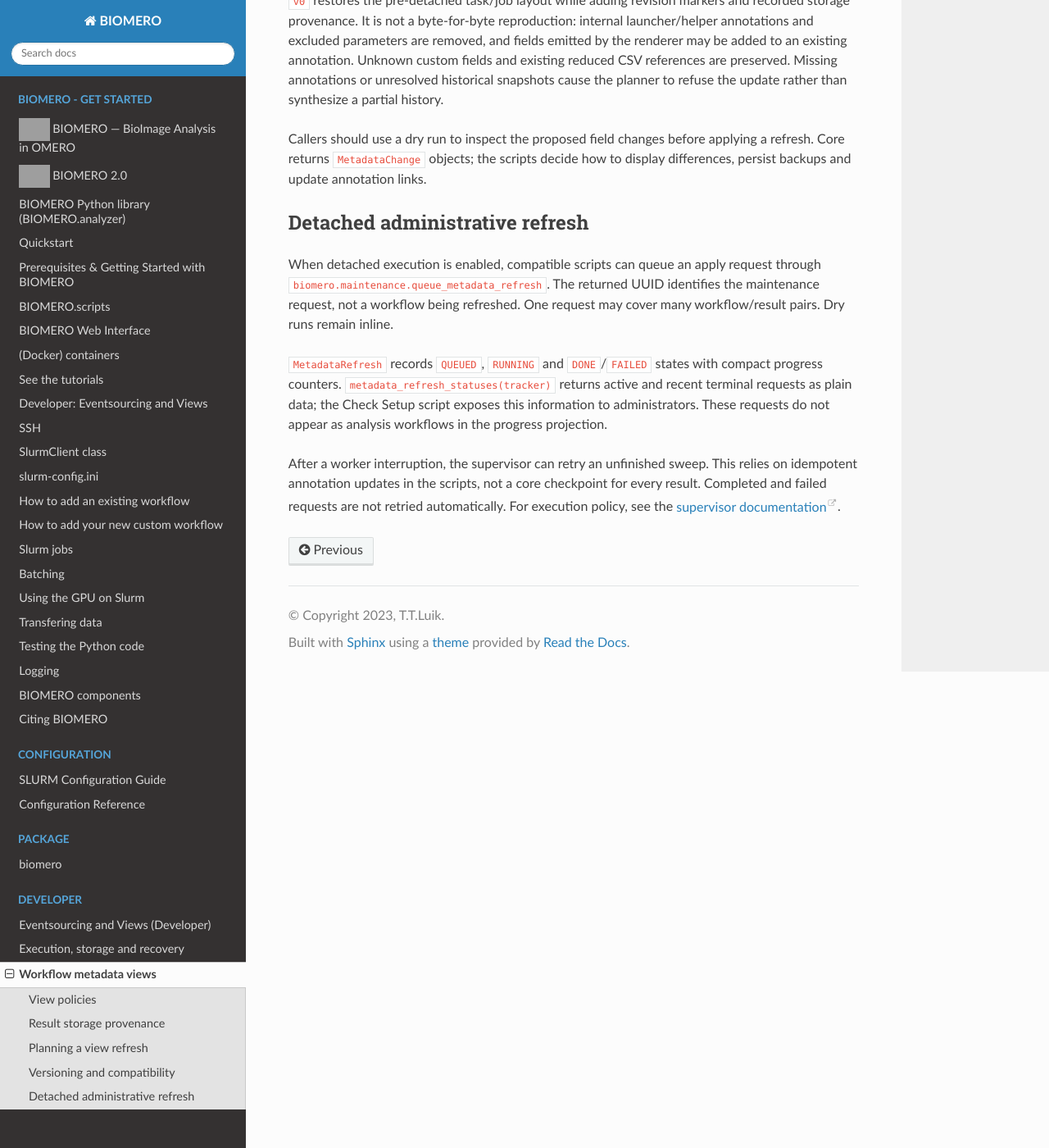
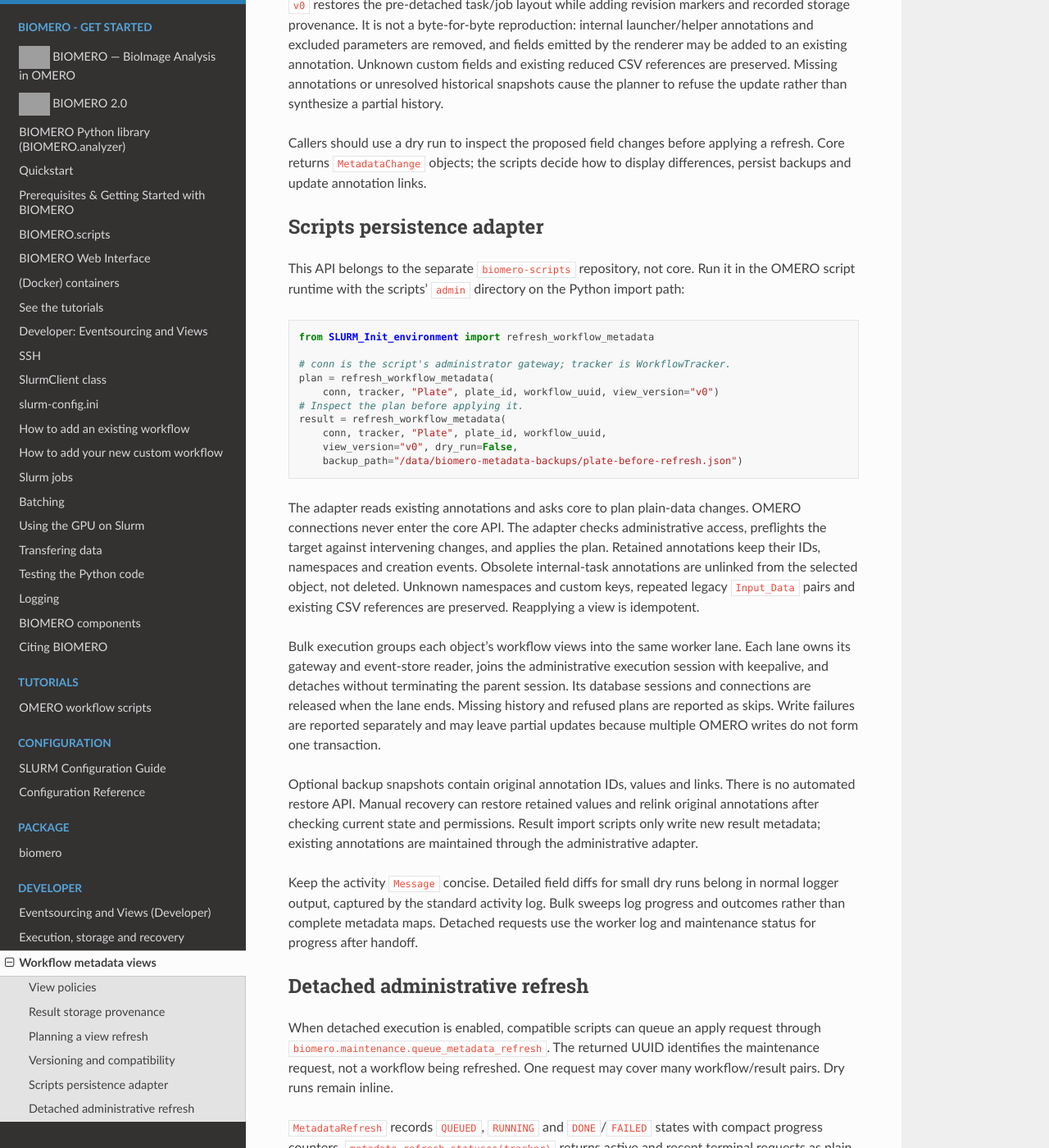
Before and after one commit to NL-BioImaging/biomero, a Sphinx documentation site: the page built from docs/developer/metadata-views.rst, in a window 1280 px wide and 1400 px high, scrolled down 2157 px. Shown: the whole window at 82% size. Built offline with Sphinx 7.4.7 and the Read the Docs theme 3.1.0, drawn with Linux system fonts in a browser that asks for light colours; pages that are not in the unit, such as notebooks, are missing from menus; some of the changed text lies outside the part shown; grey boxes are pictures that could not be loaded.

Commit message:
docs: publish OMERO scripts reference and metadata adapter guide (#39)

```diff
--- a/docs/components.rst
+++ b/docs/components.rst
@@ -9,6 +9,7 @@
   event-sourced tracking, and analysis views.
 * `BIOMERO.scripts <https://github.com/NL-BioImaging/biomero-scripts>`_ integrates
   workflow execution, result retrieval, and metadata persistence with OMERO.
+  See :doc:`scripts` for installation and the script reference.
 * `BIOMERO.importer <https://github.com/NL-BioImaging/BIOMERO.importer>`_ prepares
   and registers imported data with OMERO.
 * `OMERO.biomero <https://github.com/NL-BioImaging/OMERO.biomero>`_ provides the
--- a/docs/developer/metadata-views.rst
+++ b/docs/developer/metadata-views.rst
@@ -87,8 +87,10 @@
 
 The administrative refresh adapter is provided by biomero-scripts in
 ``admin/SLURM_Init_environment.py`` as an optional metadata refresh operation.
-Its documentation describes dry runs, backups,
-shared-annotation checks and updating existing views in place. No automatic
+The `administrator guide
+<https://nl-bioimaging.github.io/NL-BIOMERO/master/sysadmin/metadata-refresh.html>`_
+describes dry runs, backups, shared-annotation checks and updating existing views
+in place. No automatic
 migration runs during initialization. New result scripts continue to write
 ``v0``.
 
@@ -113,6 +115,53 @@
 applying a refresh. Core returns ``MetadataChange`` objects; the scripts decide
 how to display differences, persist backups and update annotation links.
 
+Scripts persistence adapter
+---------------------------
+
+This API belongs to the separate ``biomero-scripts`` repository, not core.
+Run it in the OMERO script runtime with the scripts' ``admin`` directory on
+the Python import path:
+
+.. code-block:: python
+
+   from SLURM_Init_environment import refresh_workflow_metadata
+
+   # conn is the script's administrator gateway; tracker is WorkflowTracker.
+   plan = refresh_workflow_metadata(
+       conn, tracker, "Plate", plate_id, workflow_uuid, view_version="v0")
+   # Inspect the plan before applying it.
+   result = refresh_workflow_metadata(
+       conn, tracker, "Plate", plate_id, workflow_uuid,
+       view_version="v0", dry_run=False,
+       backup_path="/data/biomero-metadata-backups/plate-before-refresh.json")
+
+The adapter reads existing annotations and asks core to plan plain-data changes.
+OMERO connections never enter the core API. The adapter checks administrative
+access, preflights the target against intervening changes, and applies the plan.
+Retained annotations keep their IDs, namespaces and creation events. Obsolete
+internal-task annotations are unlinked from the selected object, not deleted.
+Unknown namespaces and custom keys, repeated legacy ``Input_Data`` pairs and
+existing CSV references are preserved. Reapplying a view is idempotent.
+
+Bulk execution groups each object's workflow views into the same worker lane.
+Each lane owns its gateway and event-store reader, joins the administrative
+execution session with keepalive, and detaches without terminating the parent
+session. Its database sessions and connections are released when the lane ends.
+Missing history and refused plans are reported as skips. Write failures are
+reported separately and may leave partial updates because multiple OMERO writes
+do not form one transaction.
+
+Optional backup snapshots contain original annotation IDs, values and links.
+There is no automated restore API. Manual recovery can restore retained values
+and relink original annotations after checking current state and permissions.
+Result import scripts only write new result metadata; existing annotations are
+maintained through the administrative adapter.
+
+Keep the activity ``Message`` concise. Detailed field diffs for small dry runs
+belong in normal logger output, captured by the standard activity log. Bulk
+sweeps log progress and outcomes rather than complete metadata maps. Detached
+requests use the worker log and maintenance status for progress after handoff.
+
 Detached administrative refresh
 -------------------------------
 
--- a/docs/index.rst
+++ b/docs/index.rst
@@ -31,6 +31,7 @@
    :maxdepth: 2
 
    tutorial_link
+   scripts
 
 .. Configuration
 
```
Also changed, not shown: docs/scripts.md (added, +326 -0 lines).
